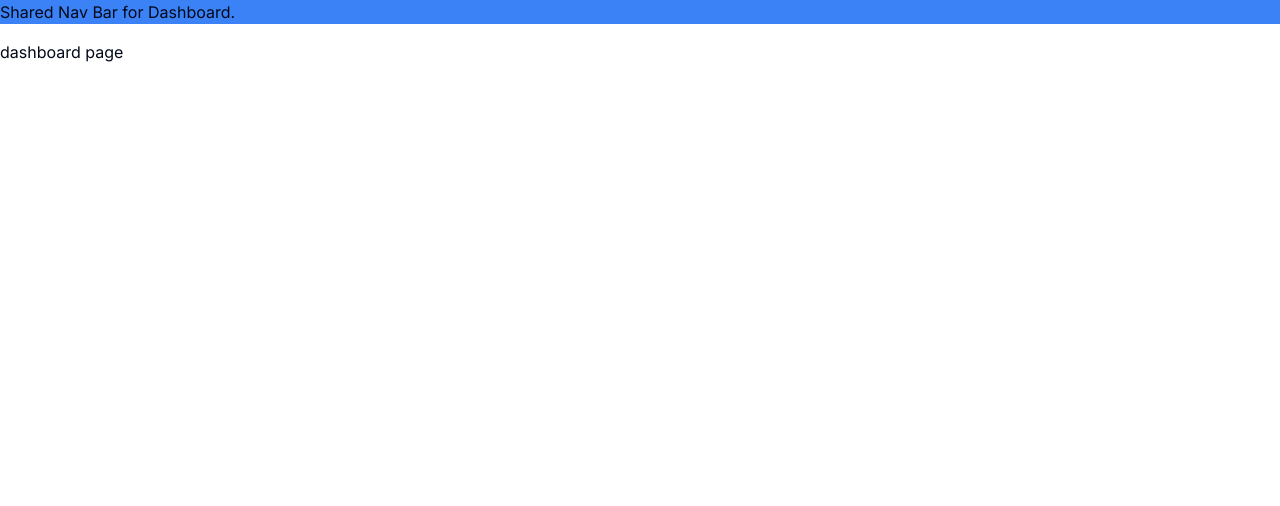
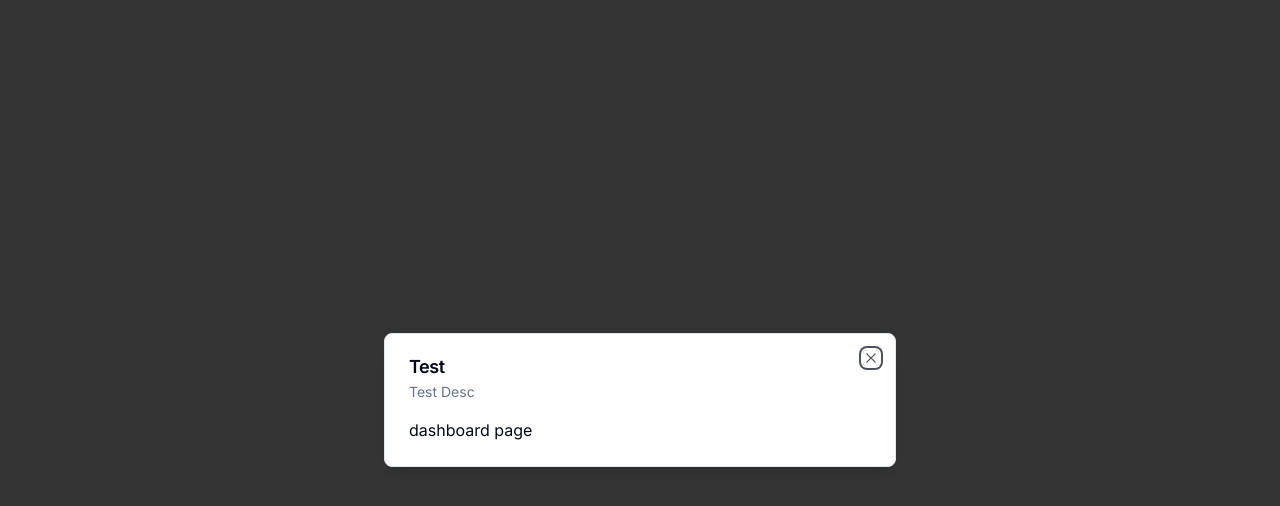
Before and after one commit to jenish1559/mediaspotV2, a Next.js app: page /dashboard in a window 1280 px wide. Shown: the top 506 px of the page. Built offline with nearby package versions, Linux system fonts and the light colour scheme; no server answers.

Commit message:
init devlopment for dashboard

```diff
--- a/app/dashboard/layout.js
+++ b/app/dashboard/layout.js
@@ -3,10 +3,6 @@
 export const DashboardLayout = ({children}) => {
   return (
     <div className="flex flex-col gap-y-4">
-        <nav className="bg-blue-500">
-            Shared Nav Bar for Dashboard.
-        </nav>
-
        {children}
     </div>
   )
--- a/app/dashboard/page.js
+++ b/app/dashboard/page.js
@@ -1,8 +1,14 @@
+"use client"
+import { Modal } from '@/components/ui/modal';
 import React from 'react'
 
 export const DashboardPage = () => {
   return (
-    <div>dashboard page</div>
+    <div className="p-4">
+      <Modal title="Test" description="Test Desc" isOpen onClose={() => {}}>
+        dashboard page
+      </Modal>
+    </div>
   )
 }
 
--- /dev/null
+++ b/components/ui/dialog.jsx
@@ -0,0 +1,96 @@
+"use client"
+
+import * as React from "react"
+import * as DialogPrimitive from "@radix-ui/react-dialog"
+import { Cross2Icon } from "@radix-ui/react-icons"
+
+import { cn } from "@/lib/utils"
+
+const Dialog = DialogPrimitive.Root
+
+const DialogTrigger = DialogPrimitive.Trigger
+
+const DialogPortal = DialogPrimitive.Portal
+
+const DialogClose = DialogPrimitive.Close
+
+const DialogOverlay = React.forwardRef(({ className, ...props }, ref) => (
+  <DialogPrimitive.Overlay
+    ref={ref}
+    className={cn(
+      "fixed inset-0 z-50 bg-black/80  data-[state=open]:animate-in data-[state=closed]:animate-out data-[state=closed]:fade-out-0 data-[state=open]:fade-in-0",
+      className
+    )}
+    {...props} />
+))
+DialogOverlay.displayName = DialogPrimitive.Overlay.displayName
+
+const DialogContent = React.forwardRef(({ className, children, ...props }, ref) => (
+  <DialogPortal>
+    <DialogOverlay />
+    <DialogPrimitive.Content
+      ref={ref}
+      className={cn(
+        "fixed left-[50%] top-[50%] z-50 grid w-full max-w-lg translate-x-[-50%] translate-y-[-50%] gap-4 border bg-background p-6 shadow-lg duration-200 data-[state=open]:animate-in data-[state=closed]:animate-out data-[state=closed]:fade-out-0 data-[state=open]:fade-in-0 data-[state=closed]:zoom-out-95 data-[state=open]:zoom-in-95 data-[state=closed]:slide-out-to-left-1/2 data-[state=closed]:slide-out-to-top-[48%] data-[state=open]:slide-in-from-left-1/2 data-[state=open]:slide-in-from-top-[48%] sm:rounded-lg",
+        className
+      )}
+      {...props}>
+      {children}
+      <DialogPrimitive.Close
+        className="absolute right-4 top-4 rounded-sm opacity-70 ring-offset-background transition-opacity hover:opacity-100 focus:outline-none focus:ring-2 focus:ring-ring focus:ring-offset-2 disabled:pointer-events-none data-[state=open]:bg-accent data-[state=open]:text-muted-foreground">
+        <Cross2Icon className="h-4 w-4" />
+        <span className="sr-only">Close</span>
+      </DialogPrimitive.Close>
+    </DialogPrimitive.Content>
+  </DialogPortal>
+))
+DialogContent.displayName = DialogPrimitive.Content.displayName
+
+const DialogHeader = ({
+  className,
+  ...props
+}) => (
+  <div
+    className={cn("flex flex-col space-y-1.5 text-center sm:text-left", className)}
+    {...props} />
+)
+DialogHeader.displayName = "DialogHeader"
+
+const DialogFooter = ({
+  className,
+  ...props
+}) => (
+  <div
+    className={cn("flex flex-col-reverse sm:flex-row sm:justify-end sm:space-x-2", className)}
+    {...props} />
+)
+DialogFooter.displayName = "DialogFooter"
+
+const DialogTitle = React.forwardRef(({ className, ...props }, ref) => (
+  <DialogPrimitive.Title
+    ref={ref}
+    className={cn("text-lg font-semibold leading-none tracking-tight", className)}
+    {...props} />
+))
+DialogTitle.displayName = DialogPrimitive.Title.displayName
+
+const DialogDescription = React.forwardRef(({ className, ...props }, ref) => (
+  <DialogPrimitive.Description
+    ref={ref}
+    className={cn("text-sm text-muted-foreground", className)}
+    {...props} />
+))
+DialogDescription.displayName = DialogPrimitive.Description.displayName
+
+export {
+  Dialog,
+  DialogPortal,
+  DialogOverlay,
+  DialogTrigger,
+  DialogClose,
+  DialogContent,
+  DialogHeader,
+  DialogFooter,
+  DialogTitle,
+  DialogDescription,
+}
--- /dev/null
+++ b/components/ui/modal.jsx
@@ -0,0 +1,28 @@
+"use client"
+
+import { Dialog, DialogContent, DialogDescription, DialogHeader, DialogTitle } from "./dialog";
+
+export const Modal = ({title,description,isOpen,OnClose,children}) =>{
+
+    const onChange = (open) =>{
+        if(!open){
+            onclose();
+        }
+    }
+
+    return(
+        <Dialog open={isOpen} onOpenChange={onChange}>
+            <DialogContent>
+                <DialogHeader>
+                    <DialogTitle>{title}</DialogTitle>
+                    <DialogDescription>
+                    {description}
+                </DialogDescription>
+                </DialogHeader>
+                <div>
+                    {children}
+                </div>
+            </DialogContent>
+        </Dialog>
+    )
+}
--- a/package.json
+++ b/package.json
@@ -13,6 +13,7 @@
     "@hookform/resolvers": "^3.6.0",
     "@prisma/client": "^5.16.1",
     "@radix-ui/react-avatar": "^1.1.0",
+    "@radix-ui/react-dialog": "^1.1.1",
     "@radix-ui/react-dropdown-menu": "^2.1.1",
     "@radix-ui/react-icons": "^1.3.0",
     "@radix-ui/react-label": "^2.1.0",
```
Also changed, not shown: 1 other file (tests, documents, lock files or other folders).
